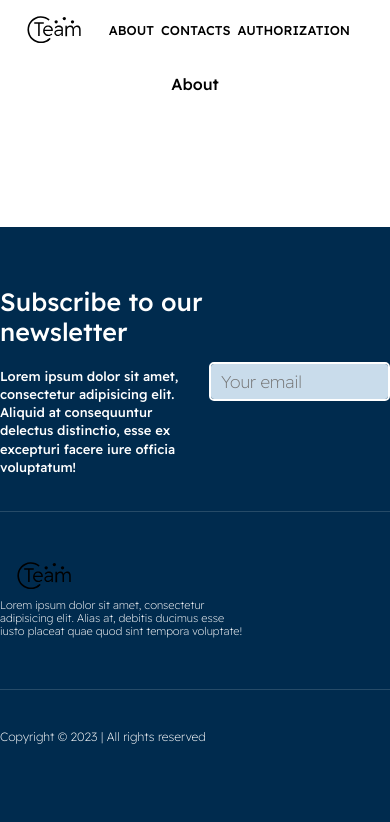
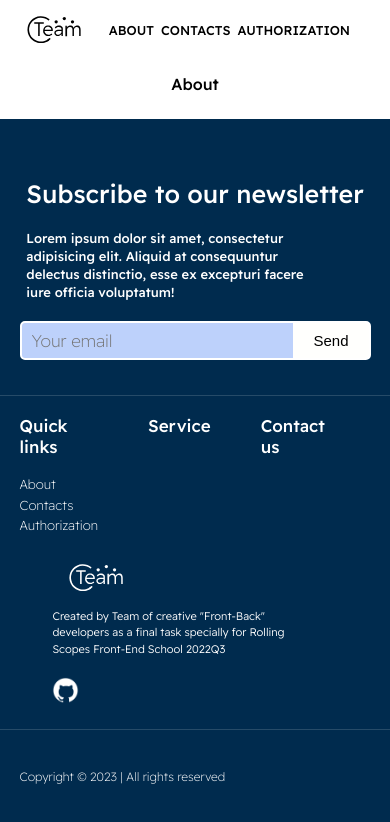
Before and after one commit to MaryAnzh/final-task, a Next.js app: page / in a window 390 px wide. Shown: the top 822 px of the page. Built offline with nearby package versions, Linux system fonts and the light colour scheme.

Commit message:
feat: create footer, even add some responsive behaviour

```diff
--- a/next.config.js
+++ b/next.config.js
@@ -1,6 +1,9 @@
 /** @type {import('next').NextConfig} */
 const nextConfig = {
   reactStrictMode: true,
+  compiler: {
+    styledComponents: true,
+  },
 }
 
 module.exports = nextConfig
--- a/src/components/common/footer/index.tsx
+++ b/src/components/common/footer/index.tsx
@@ -16,8 +16,16 @@ import {
     SecondRowSocials,
     SecondRowSocial,
     ThirdRow,
-    ThirdRowCopyright
+    ThirdRowCopyright,
+    SecondRowSocialImage,
+    SecondRowRightPart,
+    SecondRowRightPartCol,
+    SecondRowRightPartColTitle,
+
 } from './styled'
+import Link from 'next/link'
+
+const navList = ['about', 'contacts', 'authorization'];
 
 const Footer = (): JSX.Element => (
     <FooterStyled>
@@ -43,23 +51,40 @@ const Footer = (): JSX.Element => (
             <SecondRow>
                 <SecondRowLeftPart>
                     <SecondRowImage
-                        src="/logo.svg"
+                        src="/logo-light.svg"
                         alt="Team Logo"
                         width={59 * 1.5}
                         height={18 * 1.5}
                     />
                     <SecondRowText>
-                        Lorem ipsum dolor sit amet, consectetur adipisicing elit. Alias at, debitis ducimus esse iusto
-                        placeat quae quod sint tempora voluptate!
+                        Created by Team of creative &quot;Front-Back&quot; developers as a final task specially for Rolling Scopes Front-End School 2022Q3
                     </SecondRowText>
 
                     <SecondRowSocials>
-
+                        <SecondRowSocial href="https://github.com/MaryAnzh/final-task" target="_blank">
+                            <SecondRowSocialImage src="/github.png" />
+                        </SecondRowSocial>
                     </SecondRowSocials>
-
                 </SecondRowLeftPart>
 
+                <SecondRowRightPart>
+                    <SecondRowRightPartCol>
+                        <SecondRowRightPartColTitle>Quick links</SecondRowRightPartColTitle>
+                        {
+                            navList.map((route: string): JSX.Element => (
+                                <Link href={route} key={route} className="nav-item">{route}</Link>
+                            ))
+                        }
+                    </SecondRowRightPartCol>
+                    <SecondRowRightPartCol>
+                        <SecondRowRightPartColTitle>Service</SecondRowRightPartColTitle>
 
+                    </SecondRowRightPartCol>
+                    <SecondRowRightPartCol>
+                        <SecondRowRightPartColTitle>Contact us</SecondRowRightPartColTitle>
+
+                    </SecondRowRightPartCol>
+                </SecondRowRightPart>
             </SecondRow>
         </FooterContainer>
 
--- a/src/components/common/footer/styled.ts
+++ b/src/components/common/footer/styled.ts
@@ -18,6 +18,22 @@ export const FooterContainer = styled.div`
   margin: auto;
   display: flex;
   flex-direction: column;
+
+  @media(max-width: 1200px) {
+      max-width: 950px;
+  }
+
+  @media(max-width: 1000px) {
+    max-width: 750px;
+  }
+
+  @media(max-width: 768px) {
+    max-width: 540px;
+  }
+
+  @media(max-width: 576px) {
+    max-width: 90%;
+  }
 `;
 
 export const FirstRow = styled.div`
@@ -27,18 +43,22 @@ export const FirstRow = styled.div`
   flex-direction: row;
   justify-content: space-between;
   padding-bottom: 35px;
-`
+
+  @media(max-width: 768px) {
+    flex-direction: column;
+  }
+`;
 
 export const FirstRowLeft = styled.div`
   display: flex;
   flex-direction: column;
   align-items: flex-start;
-`
+`;
 
 export const FirstRowTitle = styled.h2`
   font-family: 'Readex Pro', sans-serif;
   font-size: 25px;
-`
+`;
 
 export const FirstRowText = styled.p`
   color: white;
@@ -47,7 +67,7 @@ export const FirstRowText = styled.p`
   font-size: 13px;
   line-height: 1.4;
   max-width: 300px;
-`
+`;
 
 export const FirstRowInputGroup = styled.div`
   display: flex;
@@ -56,24 +76,39 @@ export const FirstRowInputGroup = styled.div`
   border-radius: 5px;
   overflow: hidden;
   background-color: #FFF;
-`
+
+  @media(max-width: 768px) {
+    width: 100%;
+    margin-top: 20px;
+  }
+
+`;
 
 export const FirstRowInput = styled.input`
-  background-color: #C9DCEB;
+  background-color: #BDD1FB;
   border: none;
   font-size: 17px;
   outline: none;
   padding: 7px 10px;
   color: black;
   box-shadow: inset 0 0 0 white;
-  transition: 0.4s all;
+  transition: 0.6s all;
   font-family: 'Readex Pro', sans-serif;
   font-weight: 100;
 
   &:focus {
-    box-shadow: inset 0 0 60px rgba(255, 255, 255, 1);
+    box-shadow: inset 0 0 55px white;
+    background-color: rgba(255, 255, 255, 0.8);
   }
-`
+
+  @media(max-width: 768px) {
+    width: 80%;
+  }
+
+  @media(max-width: 576px) {
+    max-width: 90%;
+  }
+`;
 
 export const FirstRowButton = styled.button`
   background-color: #fffffd;
@@ -86,6 +121,7 @@ export const FirstRowButton = styled.button`
   transition: all 0.3s;
   background-position: center center;
   border-radius: 5px;
+  box-shadow: inset 0 0 0 rgba(0, 0, 0, 0.3);
 
   &:hover {
     cursor: pointer;
@@ -93,15 +129,16 @@ export const FirstRowButton = styled.button`
 
   &:active {
     transform: scale(0.9);
+    box-shadow: inset 0 0 40px rgba(0, 0, 0, 0.1);
   }
-`
+`;
 
 export const FooterLine = styled.hr`
   width: 100%;
   height: 1px;
   background-color: rgba(255, 255, 255, 0.15);
   border: none;
-`
+`;
 
 export const SecondRow = styled.div`
   padding-top: 50px;
@@ -110,51 +147,107 @@ export const SecondRow = styled.div`
   flex-direction: row;
   justify-content: space-between;
   align-items: flex-start;
-`
+
+  @media(max-width: 768px) {
+    flex-direction: column-reverse;
+    align-items: center;
+    width: 100%;
+    gap: 30px;
+    padding-top: 20px;
+    padding-bottom: 20px;
+  }
+
+  @media(max-width: 576px) {
+    max-width: 90%;
+  }
+`;
 
 export const SecondRowLeftPart = styled.div`
   display: flex;
   flex-direction: column;
-`
+`;
 
 export const SecondRowImage = styled.img`
   margin-bottom: 10px;
-
-`
+  fill: white;
+  stroke: white;
+`;
 
 export const SecondRowText = styled.p`
-  font-weight: 100;
+  font-weight: 300;
   font-family: 'Readex Pro', sans-serif;
   font-size: 11px;
   max-width: 250px;
-`
+  margin-top: 7px;
+  line-height: 1.5;
+`;
 export const SecondRowSocials = styled.div`
   display: flex;
   flex-direction: row;
   gap: 10px;
-`
+  margin-top: 20px;
+`;
 
 export const SecondRowSocial = styled.a`
   text-transform: none;
   text-decoration: none;
-`
+
+  transition: 0.2s all;
+  cursor: pointer;
+  &:active {
+    transform: scale(0.8);
+  }
+`;
+
+export const SecondRowSocialImage = styled.img`
+  width: 27px;
+`;
 
 export const SecondRowRightPart = styled.div`
   display: flex;
-  flex-direction: column;
+  flex-direction: row;
+  justify-content: space-evenly;
+  gap: 50px;
+`;
+
+export const SecondRowRightPartCol = styled.div`
+    display: flex;
+    flex-direction: column;
+
+  .nav-item {
+    margin-top: 5px;
+    text-decoration: none;
+    color: white;
+    cursor: pointer;
+    font-weight: 100;
+    font-size: 13px;
+    text-transform: capitalize;
+
+    transition: 0.2s all;
+
+    &:hover {
+      text-decoration: underline;
+    }
+  }
+`;
+
+export const SecondRowRightPartColTitle = styled.span`
+  font-weight: 500;
+  margin-bottom: 15px;
+  font-size: 17px;
+  color: white;
 `
+
 
 export const ThirdRow = styled.div`
   display: flex;
   flex-direction: row;
   justify-content: space-between;
   padding-top: 40px;
-  padding-bottom: 40px;
-`
+`;
 
 export const ThirdRowCopyright = styled.span`
   font-weight: 100;
   font-size: 12px;
   font-family: 'Readex Pro', sans-serif;
-
-`
+`;
```
Also changed, not shown: public/github.png (added), public/logo-light.svg (added).
